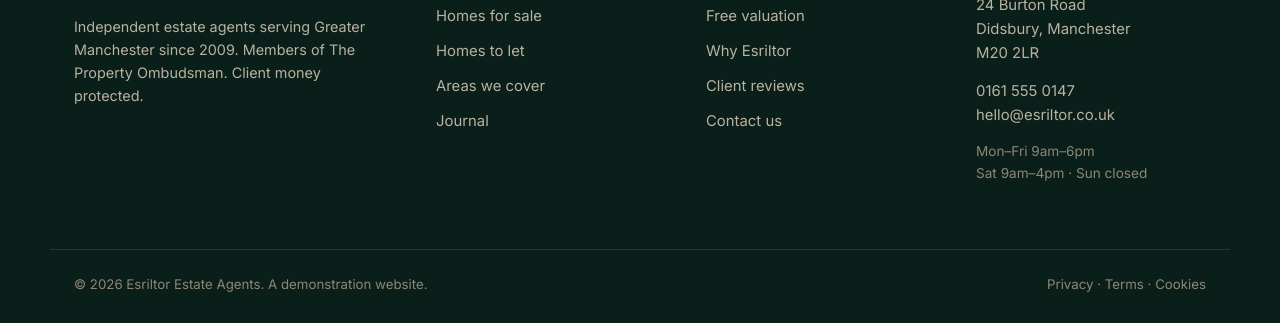
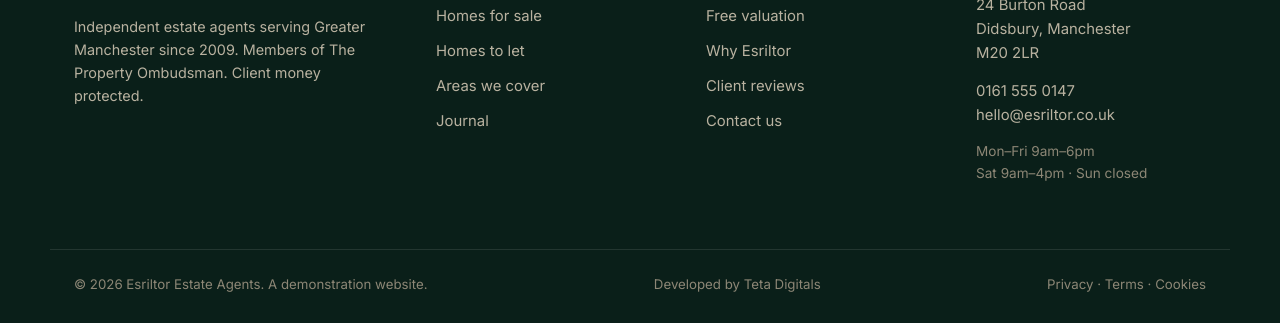
Before and after one commit to Julieellis1/portfolio-demos, a plain HTML site: page esriltor/12-anchorage-quay.html in a window 1280 px wide. Shown: the part 2686-3009 px from the top of the page. Drawn offline with Linux system fonts and the light colour scheme.

Commit message:
Esriltor: add Developed by Teta Digitals footer credit

```diff
--- a/esriltor/12-anchorage-quay.html
+++ b/esriltor/12-anchorage-quay.html
@@ -141,6 +141,7 @@
   </div>
   <div class="wrap footer-bottom">
     <p>&copy; <span id="year">2026</span> Esriltor Estate Agents. A demonstration website.</p>
+    <p>Developed by <a href="https://teta.dpdns.org">Teta Digitals</a></p>
     <p><a href="privacy.html">Privacy</a> &middot; <a href="terms.html">Terms</a> &middot; <a href="cookies.html">Cookies</a></p>
   </div>
 </footer>
```
Also changed, not shown: esriltor/14-palatine-road.html (+1 -0 lines), esriltor/22-beech-road.html (+1 -0 lines), esriltor/7-woodlands-road.html (+1 -0 lines), esriltor/9-scholars-walk.html (+1 -0 lines), esriltor/about.html (+1 -0 lines), esriltor/areas.html (+1 -0 lines), esriltor/article-30-day-plan.html (+1 -0 lines), esriltor/article-didsbury-500k.html (+1 -0 lines), esriltor/article-salford-quays-first-time.html (+1 -0 lines), esriltor/contact.html (+1 -0 lines), esriltor/cookies.html (+1 -0 lines), esriltor/index.html (+1 -0 lines), esriltor/journal.html (+1 -0 lines), esriltor/listings.html (+1 -0 lines), 4 more files.
